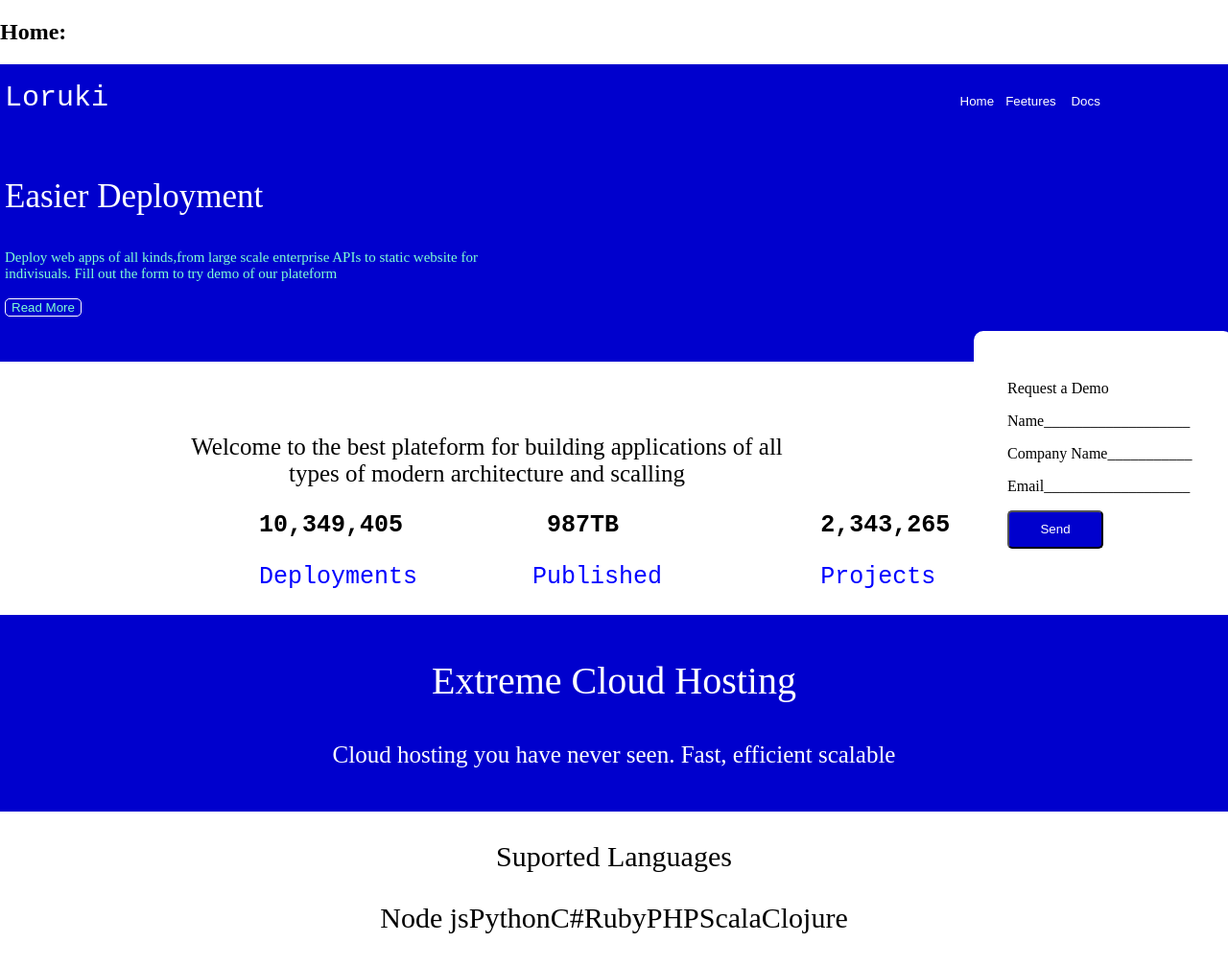
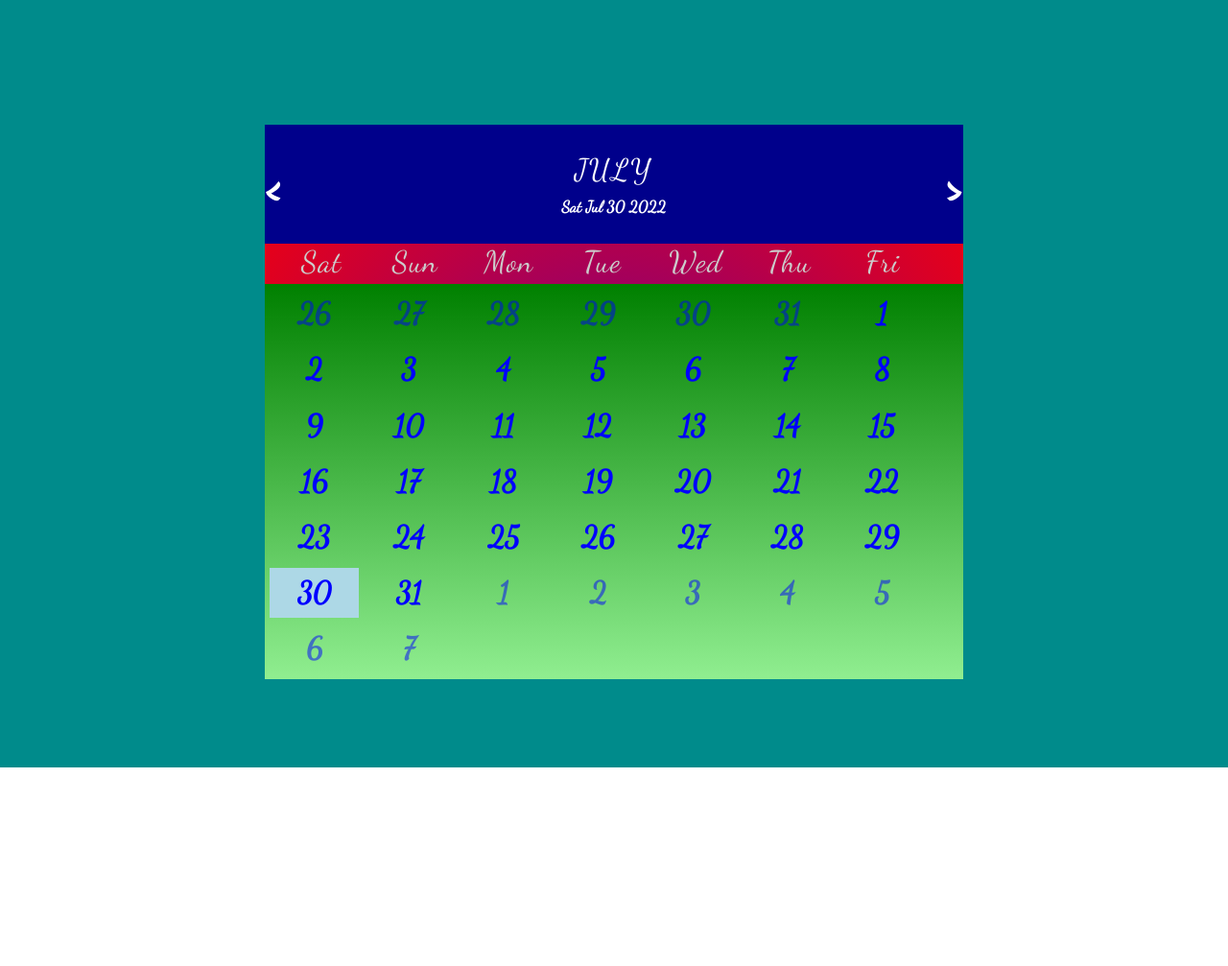
Before and after one commit to Lawlesh2022/Calendar-2022, a plain HTML site: page index.html in a window 1280 px wide. Shown: the whole page at 96% size. After the commit the page ends 800 px from the top, so only its background shows below. Drawn offline with Linux system fonts and the light colour scheme.

Commit message:
Add files via upload

```diff
--- a/index.css
+++ b/index.css
@@ -1,89 +1,101 @@
-body{
-    width:100%;
-    height:1000px;
-    background-color:white;
-    padding:0;
-    margin:0;
+@import url('https://fonts.googleapis.com/css2?family=Dancing+Script&display=swap');
 
-}
-.container1{
-    width:100%;
-    height: 300px;
-    background-color:mediumblue;
-    padding: 5px;
-    color: white;
-
-}
-.button{
-    background-color: mediumblue;
-    color:white;
-    border: none;
-}
-.para-1{
-    color:aquamarine;
-    font-size: 30px;
-}
-.outline{
-    background-color: mediumblue;
-    color: aquamarine;
-    border:1px solid white;
-    border-radius: 5px;
-    size: 50px;
-    align-items: center;
-}
-.sone{
-    width: 200px;
-    height: 150px;
-    float: right;
-    background-color: white;
-    color:black;
-    padding: 20px;
-    border: 15px solid white;
-    border-radius: 10px;
-}
-.button4{
-    background-color:mediumblue;
-    width: 100px;
-    height: 40px;
-    border-radius: 5px;
-    color: white;
-}
-.para-2{
-    padding-top: 50px;
-    text-align: center;
-    font-size: 25px;
-}
-.para-3{
-    font-size: 25px;
-}
-.para-4{
-    color:blue;
-    font-size: 25px;
+* {
+    margin: 0;
+    padding: 0;
+    box-sizing: border-box;
+    font-family: "Dancing script";
 }
 html{
-    scroll-behavior: smooth;
+    font-size: 65%;
+    font-weight: bold;
 }
-.container2{
-    width:100%;
-    height: 200px;
-    background-color: mediumblue;
+.container{
+    height: 100vh;
+    width: 100%;
+    display: flex;
+    align-items: center;
+    justify-content: center;
+    color: #ccc;
+    background-color:darkcyan;
+}
+.calendar{
+    width: 70rem;
+    height: 52rem;
+    background: radial-gradient(purple, red);
+}
+.month{
+    width: 100%;
+    background-color:darkblue;
     color: white;
-    padding-top: 5px;
-
-}
-.para-5{
-    text-align: center;
-    font-size: 40px;
-}
-.para-6{
-    text-align: center;
-    font-size: 25px;
-}
-.container3{
-    font-size: 30px;
+    height: 12rem;
+    display: flex;
+    justify-content: space-between;
+    align-items: center;
     text-align: center;
 }
-.table{
+.month .prev,
+.month .next{
+    font-size: 6rem;
+    cursor: pointer;
+}
+.month h1{
+    font-size: 3rem;
+    cursor: pointer;
+    font-weight: 400;
+    text-transform: uppercase;
+    letter-spacing: 0.2rem;
+    margin-bottom: 1rem;
+}
+.month p{
+    font-size: 1.6rem;
+}
+
+.weekdays{
+    display: flex;
+    align-items: center;
+    justify-content: center;
+    padding: 0 1rem;
+    position: absolute;
+}
+.weekdays div {
+    font-size: 3rem;
+    font-weight: 400;
+    margin-bottom: 2.5rem;
+    letter-spacing: 0.1rem;
+    width: calc(45rem / 4.8);
+    display: flex;
+    align-items: center;
+    justify-content: center;
+}
+.days {
     width:100%;
-    border: 5px solid white;
+    display: flex;
+    flex-wrap: wrap;
+    padding: 0.2rem;
+    margin-top: 4rem;
+    background: linear-gradient(green, lightgreen);
 }
+.days div {
+    font-size: 3rem;
+    margin: 0.3rem;
+    width: calc(40rem / 4.5);
+    display: flex;
+    align-items: center;
+    justify-content: center;
+    transition: 0.2s;
+    color: blue;
+    height: 5rem;
+}
+.prev-date,
+.next-date{
+    opacity: 0.5;
+}
+.today{
+    background: lightblue;
+    color: #555
+}
+.days div:not(.today):hover{
+    border: 0.2rem solid;
+    background: darkgreen;
+}
--- a/index.html
+++ b/index.html
@@ -4,48 +4,64 @@
     <meta charset="UTF-8">
     <meta http-equiv="X-UA-Compatible" content="IE=edge">
     <meta name="viewport" content="width=device-width, initial-scale=1.0">
-    <title>Service offering website</title>
+    <title>Calender 2022</title>
     <link rel = "stylesheet" href = "index.css">
 </head>
 <body>
-    <h2>Home:</h2>
-    <div class = "container1">
-    <pre><p><span style = font-size:30px>Loruki</span>                                                                                                                 <button class = "button" type = "Link">Home</button><button class = "button" type = "Link">Feetures</buuton> <button class = "button" type = "Link">Docs</button></p></pre>
-    <br>
-    <p style = font-size:35px>Easier Deployment</p>
-    <p class = "para-1" style = font-size:15px>Deploy web apps of all kinds,from large scale enterprise APIs to static website for<br>indivisuals. Fill out the form to try demo of our plateform
-    <br><br>
-    <button type = "outline" class = "outline" >Read More</button>
-    <section class = "sone">
-    <p>Request a Demo</p>
-    <p>Name___________________</p>
-    <p>Company Name___________</p>
-    <p>Email___________________</p>
-    <button class = "button4" id = "button">Send</button>
-    </section>
+    <div class = "container">
+        <div class = "calendar">
+            <div class = "month">
+                <div class = "prev"><</div>
+                <div class = "date">
+                    <h1>JULY</h1>
+                    <p>Sat 30 2022</p>
+                </div>
+                <div class = "next">></div>
+            </div>
+            <div class = "weekdays">
+                <div>Sat</div>
+                <div>Sun</div>
+                <div>Mon</div>
+                <div>Tue</div>
+                <div>Wed</div>
+                <div>Thu</div>
+                <div>Fri</div>
+            </div>
+            <div class = "days">
+                <div>1</div>
+                <div>2</div>
+                <div>3</div>
+                <div>4</div>
+                <div>5</div>
+                <div>6</div>
+                <div>7</div>
+                <div>8</div>
+                <div>9</div>
+                <div>10</div>
+                <div>11</div>
+                <div>12</div>
+                <div>13</div>
+                <div>14</div>
+                <div>15</div>
+                <div>16</div>
+                <div>17</div>
+                <div>18</div>
+                <div>19</div>
+                <div>20</div>
+                <div>21</div>
+                <div>22</div>
+                <div>23</div>
+                <div>24</div>
+                <div>25</div>
+                <div>26</div>
+                <div>27</div>
+                <div>28</div>
+                <div>29</div>
+                <div>30</div>
+                <div>31</div>
+            </div>
+        </div>
     </div>
-    <div>
-    <p class = "para-2">Welcome to the best plateform for building applications of all<br>types of modern architecture and scalling</p>
-    <pre><h3 class = "para-3">                  10,349,405          987TB              2,343,265</h3></pre>
-    <pre><p class = "para-4">                  Deployments        Published           Projects</p></pre>
-    </div>
-    <div class = "container2">
-    <p class = "para-5">Extreme Cloud Hosting</p>
-    <p class = "para-6">Cloud hosting you have never seen. Fast, efficient scalable</p>
-    </div>
-    <div class = "container3">
-        <p>Suported Languages</p>
-        <table>
-            <th style ="border:5px solid white">
-                <tr>Node js</tr>
-                <tr>Python</tr>
-                <tr>C#</tr>
-                <tr>Ruby</tr>
-                <tr>PHP</tr>
-                <tr>Scala</tr>
-                <tr>Clojure</tr>
-            </th>
-        </table>
-    </div>
+    <script src = "index.js"></script>
 </body>
 </html>
--- a/index.js
+++ b/index.js
@@ -0,0 +1,50 @@
+const date = new Date();
+const renderCalendar = function() {
+    const monthDays = document.querySelector(".days");
+    const lastDay = new Date(date.getFullYear(), date.getMonth()+1, 0).getDate();
+    const prevLastDay = new Date(date.getFullYear(), date.getMonth()+1, 0).getDate();
+    const firstDayIndex = date.getDay();
+    const lastDayIndex = new Date(date.getFullYear(), date.getMonth()+1, 0).getDay();
+    const nextDays = 7- lastDayIndex;
+    const months = [
+        "January",
+        "February",
+        "March",
+        "April",
+        "May",
+        "June",
+        "July",
+        "August",
+        "September",
+        "October",
+        "November",
+        "December"
+    ];
+    document.querySelector(".date h1").innerHTML = months[date.getMonth()];
+    document.querySelector(".date p").innerHTML = date.toDateString();
+    let days = "";
+    for(let x = firstDayIndex; x>0; x--){
+        days = days+ "<div class = 'prev-date'>" + (prevLastDay-x+1) + "</div>";
+    }
+    for(let i=1; i<=lastDay; i++){
+        if(i===new Date().getDate() && date.getMonth()===new Date().getMonth()){
+        days = days + "<div class = 'today'>" + i + "</div>";
+        }else{
+            days = days + "<div>" + i + "</div>";
+        }
+        monthDays.innerHTML = days;
+    }
+    for(let j=1; j<=nextDays; j++){
+        days = days +"<div class = 'next-date'>" +j + "</div>";
+        monthDays.innerHTML = days;
+    }
+}
+document.querySelector(".prev").addEventListener("click", function(){
+    date.setMonth(date.getMonth()-1);
+    renderCalendar();
+});
+document.querySelector(".next").addEventListener("click", function(){
+    date.setMonth(date.getMonth()+1);
+    renderCalendar();
+});
+renderCalendar();
```
